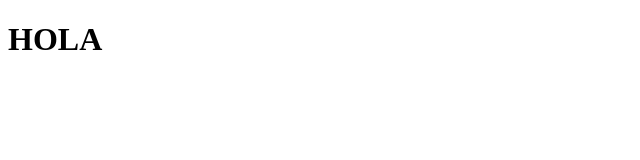
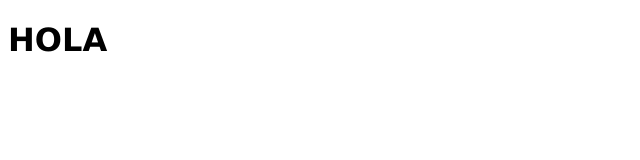
Before and after one commit to guillemarvaz/remoto1, a plain HTML site: page index.html in a window 1280 px wide. Shown: the full height of the page, 0-640 px from the left. Drawn offline with Linux system fonts and the light colour scheme.

Commit message:
Se añade estilos y contenido en html

```diff
--- /dev/null
+++ b/estilos.css
@@ -0,0 +1,3 @@
+body{
+    font-family: 'Lucida Sans', 'Lucida Sans Regular', 'Lucida Grande', 'Lucida Sans Unicode', Geneva, Verdana, sans-serif;
+}
--- a/index.html
+++ b/index.html
@@ -3,6 +3,7 @@
 <head>
     <meta charset="UTF-8">
     <meta name="viewport" content="width=device-width, initial-scale=1.0">
+    <link rel="stylesheet" href="estilos.css">
     <title>Document</title>
 </head>
 <body>
```
